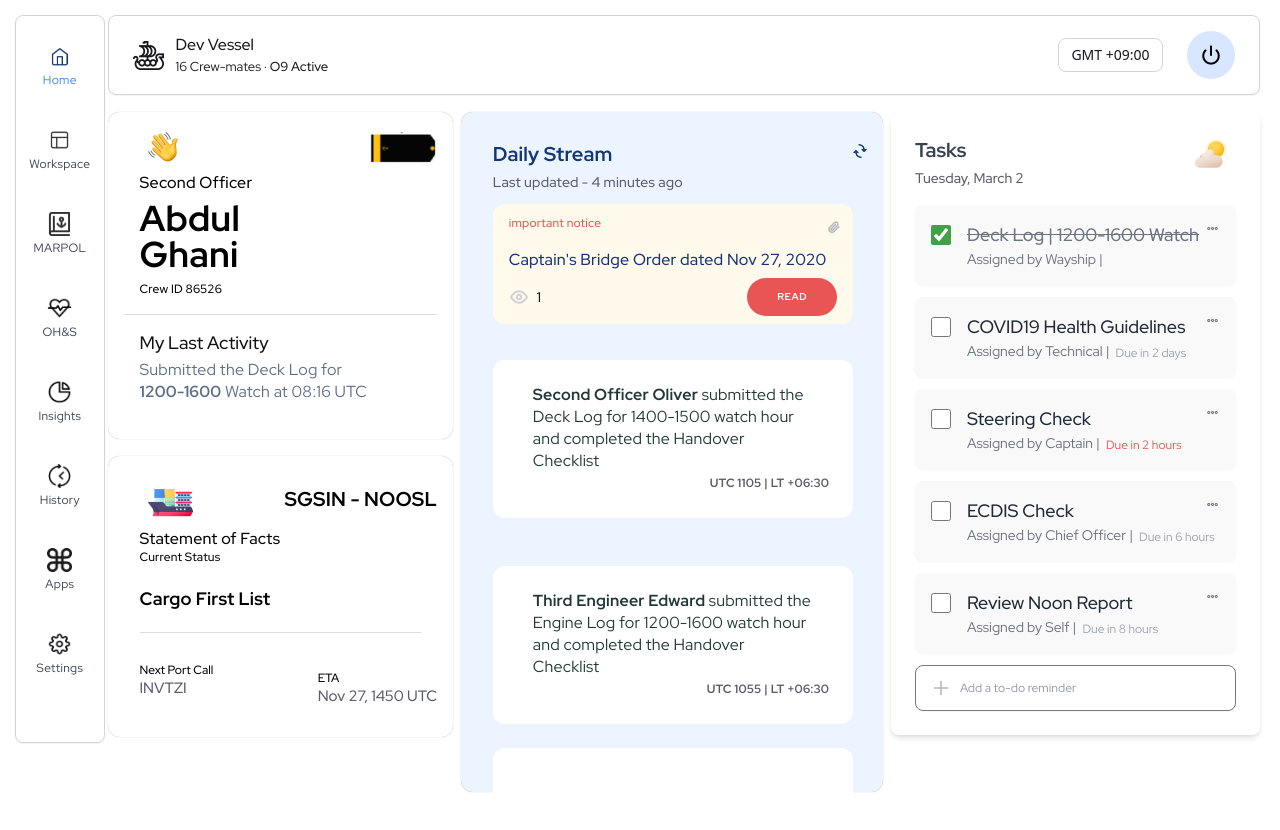
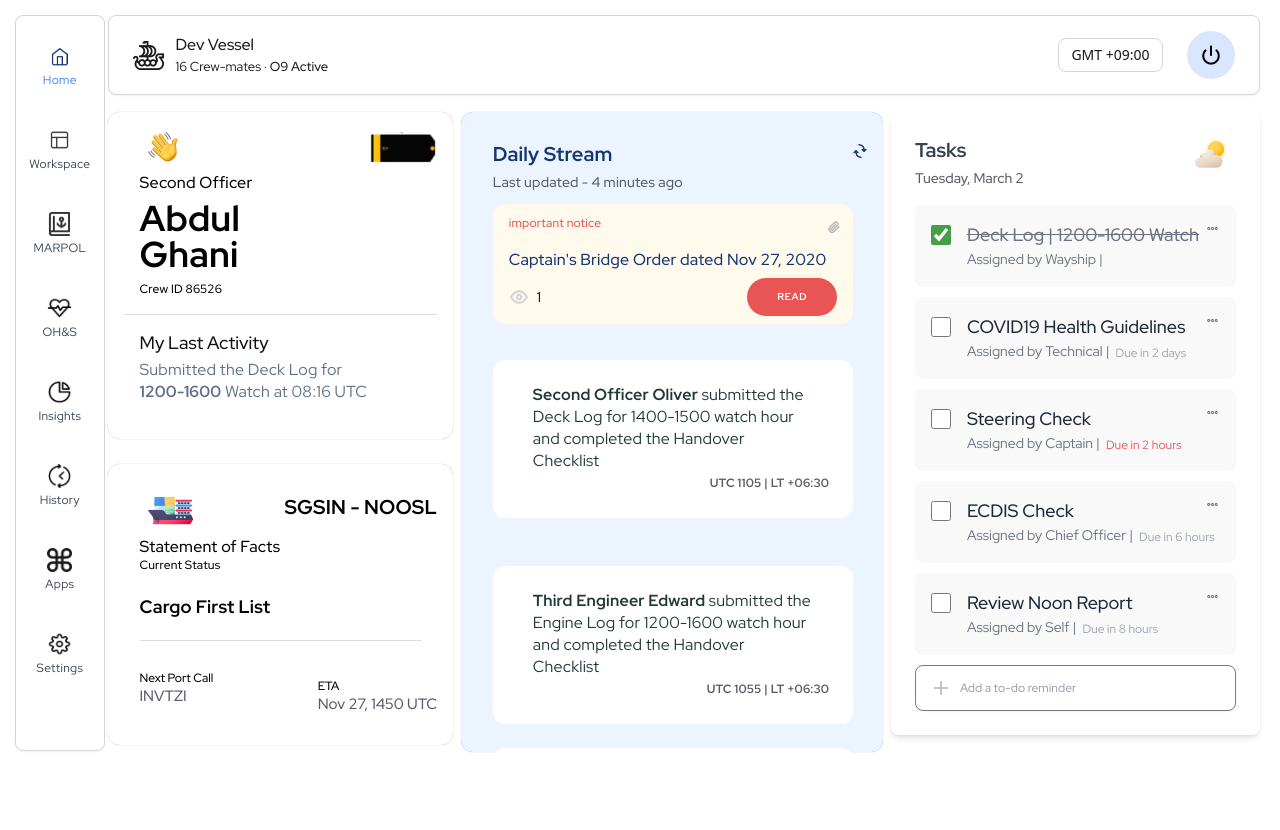
Before and after one commit to PranjalSingh2608/Volteo_Assign_Dashboard, a React (Vite) app: page / in a window 1280 px wide. Shown: the top 830 px of the page. Built offline with nearby package versions, Linux system fonts and the light colour scheme.

Commit message:
deploycommit1.2

```diff
--- a/src/App.css
+++ b/src/App.css
@@ -53,7 +53,7 @@ body {
   margin: 0;
   padding: 0;
   background-color: #f4f4f4;
-  max-height: 100vh;
+  overflow: hidden;
 }
 
 .App {
--- a/src/components/Card2.jsx
+++ b/src/components/Card2.jsx
@@ -4,7 +4,7 @@ import badge from  '../assets/badge.png';
 
 const Card2 = () => {
   return (
-    <div className=" absolute w-[27%] bg-white shadow-[0px_0px_1px_rgba(40,41,61,0.48)] rounded-[12px] p-4 left-[8.4%] top-[57%] flex flex-col ">
+    <div className=" absolute w-[27%] bg-white shadow-[0px_0px_1px_rgba(40,41,61,0.48)] rounded-[12px] p-4 left-[8.4%] top-[58%] flex flex-col ">
 
       <div className="  h-[22px]  text-black font-medium text-[12px] leading-[22px] tracking-[0.2px] flex justify-between bg-white place-between my-2 ml-4  ">
         <img src={boat}   className='w-[45px] h-[45px] mx-2'/>
--- a/src/components/Card3.jsx
+++ b/src/components/Card3.jsx
@@ -57,7 +57,7 @@ const Card3 = () => {
   ];
 
   return (
-    <div className="absolute w-[33%] h-[85%] bg-[#EBF4FF] shadow-[0px_0px_1px_rgba(40,41,61,0.48)] rounded-[12px] p-4 left-[36%] top-[14%] flex flex-col">
+    <div className="absolute w-[33%] h-[80%] bg-[#EBF4FF] shadow-[0px_0px_1px_rgba(40,41,61,0.48)] rounded-[12px] p-4 left-[36%] top-[14%] flex flex-col">
       <div className="h-[22px] text-black font-medium text-[12px] leading-[22px] tracking-[0.2px] flex justify-between my-2 ml-4">
         <div className="font-red-hat text-black font-bold text-[20px] flex flex-col">
           <div className="font-red-hat font-bold text-[20px] leading-[36px] text-[#133774]">Daily Stream</div>
--- a/src/components/Sidebar.jsx
+++ b/src/components/Sidebar.jsx
@@ -21,7 +21,7 @@ const Sidebar = () => {
   ];
 
   return (
-    <div className="absolute bg-white shadow-sm rounded-lg border border-gray-300 w-[7%] h-[91%] flex flex-col items-center py-4">
+    <div className="absolute bg-white shadow-sm rounded-lg border border-gray-300 w-[7%] h-[92%] flex flex-col items-center py-4">
       {menuItems.map((item, index) => (
         <div
           key={index}
```
